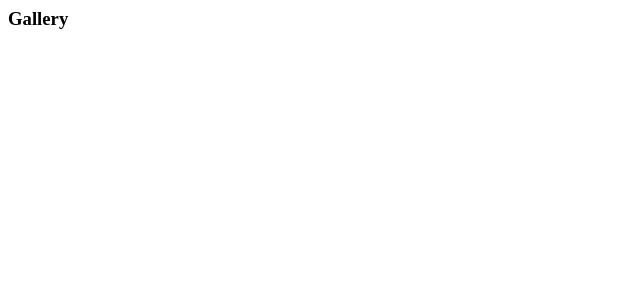
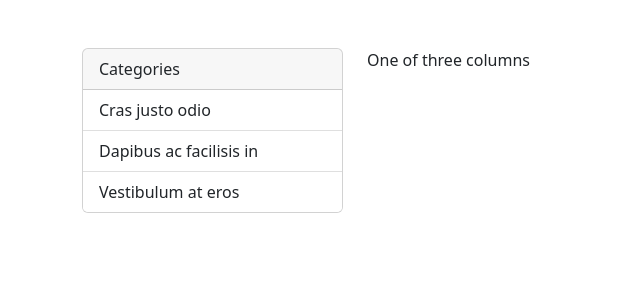
Before and after one commit to Thuotracy/photo-album, a Django app: page / in a window 1280 px wide. Before the commit the part shown is almost empty. Shown: the top 300 px of the page, without its empty margins (0-640 px from the left). Run offline with Django 4.2, Linux system fonts and the light colour scheme.

Commit message:
added the menu

```diff
--- a/photos/templates/photos/gallery.html
+++ b/photos/templates/photos/gallery.html
@@ -1 +1,36 @@
-<h3>Gallery</h3>
+<!DOCTYPE html>
+<html lang="en">
+<head>
+    <meta charset="UTF-8">
+    <meta http-equiv="X-UA-Compatible" content="IE=edge">
+    <meta name="viewport" content="width=device-width, initial-scale=1.0">
+    <title>Gallery</title>
+
+    <!-- CSS only -->
+<link href="https://cdn.jsdelivr.net/npm/bootstrap@5.2.0/dist/css/bootstrap.min.css" rel="stylesheet"
+ integrity="sha384-gH2yIJqKdNHPEq0n4Mqa/HGKIhSkIHeL5AyhkYV8i59U5AR6csBvApHHNl/vI1Bx" crossorigin="anonymous">
+</head>
+<body class="m-5">
+    <div class="container">
+        <div class="row">
+            <div class="col-md-3">
+                <div class="card">
+                    <div class="card-header">
+                    Categories
+                    </div>
+                    <ul class="list-group list-group-flush">
+                    <li class="list-group-item">Cras justo odio</li>
+                    <li class="list-group-item">Dapibus ac facilisis in</li>
+                    <li class="list-group-item">Vestibulum at eros</li>
+                    </ul>
+                </div>
+            </div>
+          <div class="col-md-9">
+            One of three columns
+          </div>
+
+        </div>
+      </div>
+
+</body>
+</html>
```
